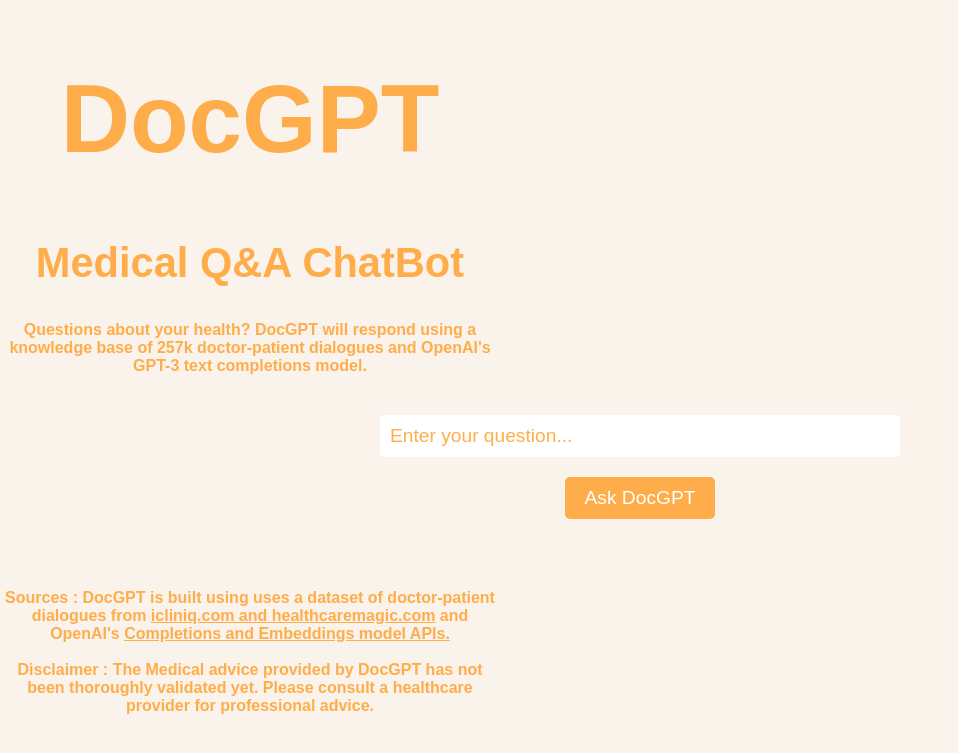
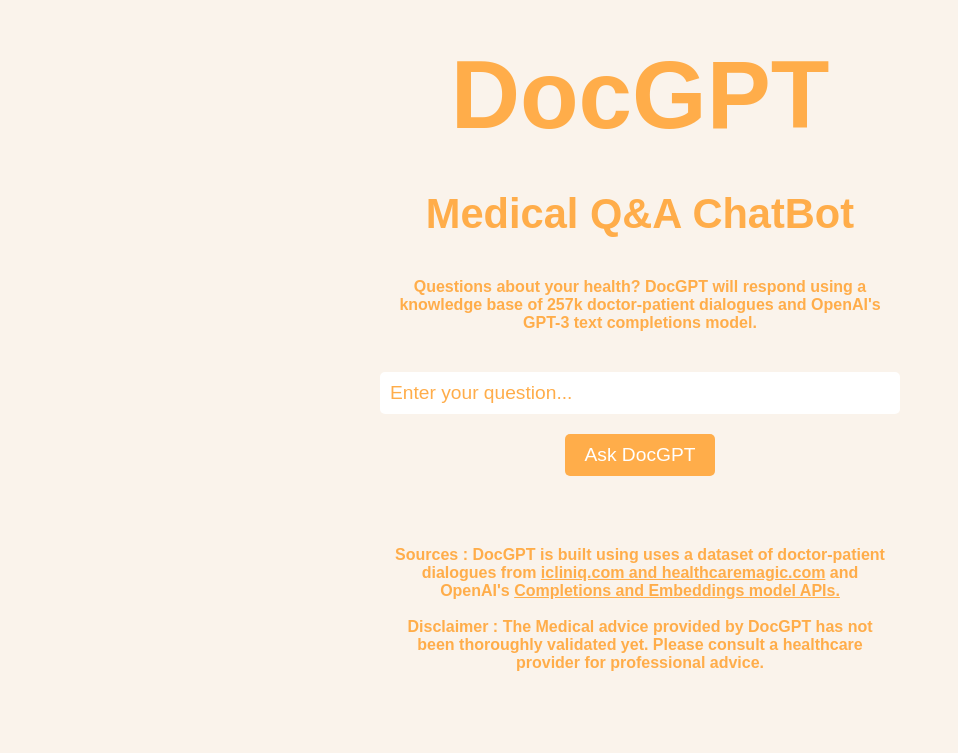
Before and after one commit to dustinmarshall/DocGPT, a Flask app: page / in a window 1280 px wide. Shown: the top 753 px of the page, without its empty margins (0-958 px from the left). Run offline with Flask 2, Linux system fonts and the light colour scheme.

Commit message:
Update style.css

```diff
--- a/static/css/style.css
+++ b/static/css/style.css
@@ -9,17 +9,23 @@ body {
 
   h1 {
     font-size: 6em;
+    margin: 40px auto;
     max-width: 500px;
+    padding: 0;
   }
 
   h2 {
     font-size: 2.6em;
+    margin: 40px auto;
     max-width: 500px;
+    padding: 0;
   }
 
   h3 {
     font-size: 1em;
+    margin: 40px auto;
     max-width: 500px;
+    padding: 0;
   }
 
   a {
```
